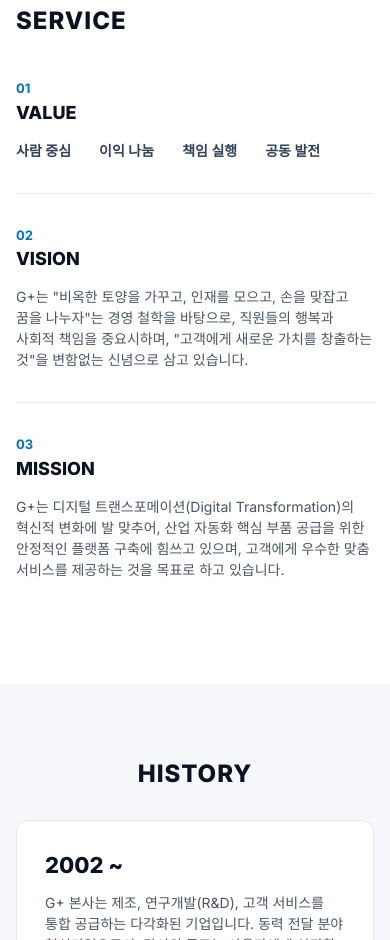
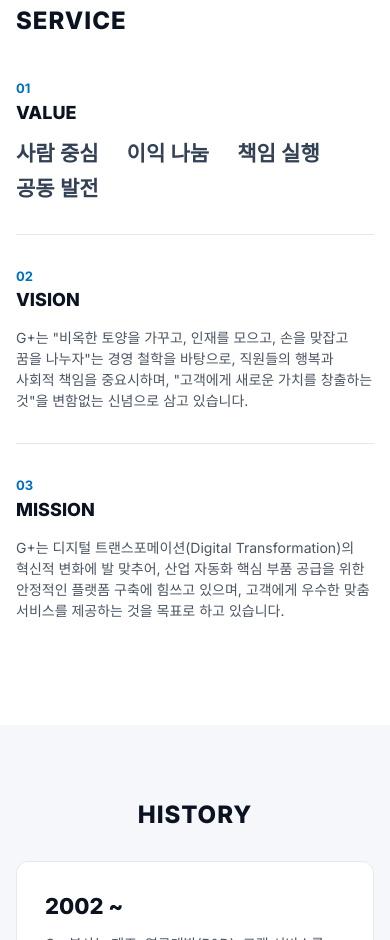
Before and after one commit to urchacha/G_site, a plain HTML site: page about.html in a window 390 px wide. Shown: the part 1023-1963 px from the top of the page. Drawn offline with Linux system fonts and the light colour scheme.

Commit message:
회사소개 VALUE 문구를 VALUE 라벨 줄에 맞추고 글자 크기 1.5배로 확대
Co-Authored-By: Claude Opus 5.5 <noreply@anthropic.com>

```diff
--- a/css/styles.css
+++ b/css/styles.css
@@ -165,7 +165,8 @@ img { display: block; }
 .slabel__name { margin: 0; font-size: 18px; font-weight: 800; color: var(--ink-strong); }
 .scontent { flex: 1 1 auto; min-width: 0; }
 .scontent p { max-width: var(--text-max); margin: 0; font-size: 14px; color: var(--muted); }
-.values { display: flex; gap: 28px; flex-wrap: wrap; font-size: 14px; color: var(--text); font-weight: 600; }
+/* Sits on the VALUE line: skip the "01" line (13px × 1.5) and share VALUE's line box (18px × 1.5). */
+.values { display: flex; gap: 8px 28px; flex-wrap: wrap; margin-top: 19.5px; font-size: 21px; line-height: 27px; color: var(--text); font-weight: 600; }
 
 .history .dcard h3 { font-size: 22px; }
 .history .dcard__facts { font-size: 13px; color: var(--text); }
@@ -216,6 +217,7 @@ img { display: block; }
   .mgrid { grid-template-columns: 1fr; }
   .srow { flex-direction: column; gap: 14px; }
   .slabel { flex: 0 0 auto; }
+  .values { margin-top: 0; }
 }
 @media (max-width: 560px) {
   .dgrid, .fgrid4 { grid-template-columns: 1fr; }
```
